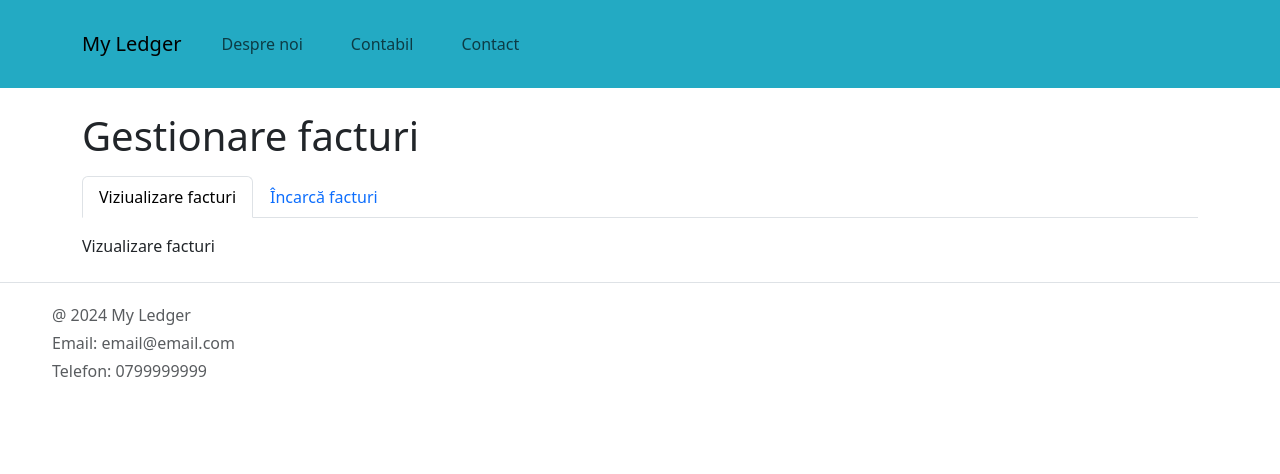
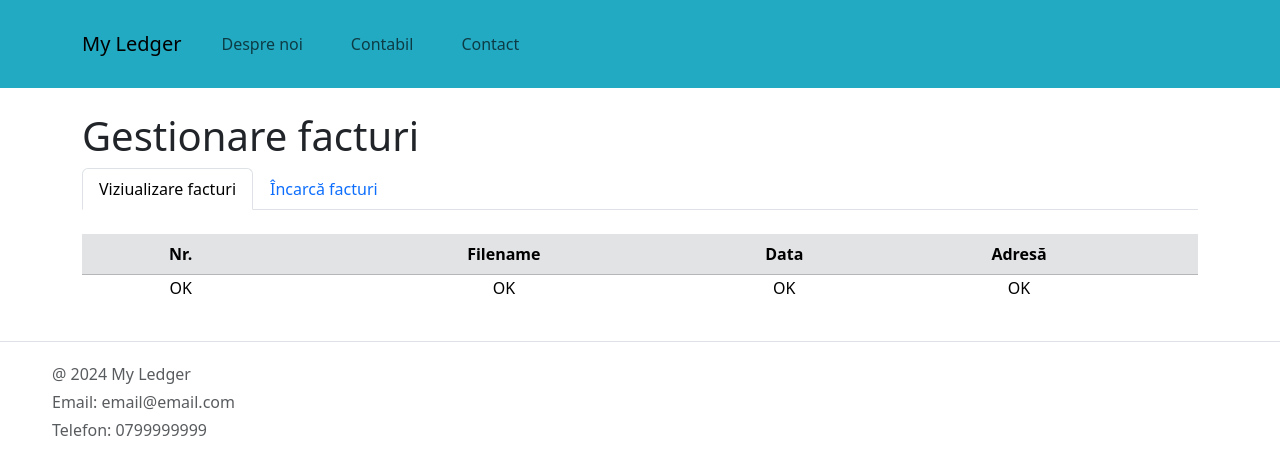
Before and after one commit to kms77/my-ledger, a React (Create React App) app in the folder frontend/: page /facturi in a window 1280 px wide. Shown: the top 474 px of the page. Built offline with nearby package versions, Linux system fonts and the light colour scheme; no server answers.

Commit message:
Added method to get invoice data

```diff
--- a/frontend/src/services/VisitorsServices.js
+++ b/frontend/src/services/VisitorsServices.js
@@ -13,6 +13,14 @@ function saveInvoices(formData){
   });
 }
 
+function getInvoices(){
+    const url = base_url + `/invoice`;
+    return axios.get( url, {
+        responseType : "blob"
+    });
+  }
+
 export const VisitorsServices = {
-    saveInvoices
+    saveInvoices,
+    getInvoices
 }
--- a/frontend/src/visitors/accounting/InvoiceManagement.jsx
+++ b/frontend/src/visitors/accounting/InvoiceManagement.jsx
@@ -1,4 +1,4 @@
-import React, {useState} from "react";
+import React, {useState, useEffect} from "react";
 import { Row, Col, Form, Container, Tabs, Tab} from "react-bootstrap";
 import UploadFiles from "../../components/files/UploadFiles";
 import LoaderButton from "../../components/buttons/LoaderButton";
@@ -8,6 +8,19 @@ const InvoiceManagement = () => {
 
   const [key, setKey] = useState('all-invoices');
   const [files, setFiles] = useState([]);
+  const [invoices, setInvoices] = useState([]);
+
+  useEffect(() => {
+    // get list of subordinates to populate user select
+    VisitorsServices.getInvoices().then((response) => {
+        console.log("Response: ", response);
+        // if(response.data.success){
+        //     var subordinates = [{label: "", value:"none"}];
+        //     unpackUserTree(res.data.data, subordinates);
+        //     setSubColleagues(subordinates);
+        // }
+    });
+}, [invoices]);
 
   const onSubmitFiles = async (event) => {
     event.preventDefault();
@@ -41,7 +54,6 @@ const InvoiceManagement = () => {
       <Row>
         <Col>
           <h1 className="mt-4" >Gestionare facturi</h1>
-          <p></p>
         </Col>
       </Row>
       <Row className="mb-4">
@@ -53,7 +65,26 @@ const InvoiceManagement = () => {
             className="mb-3"
           >
             <Tab eventKey="all-invoices" title="Viziualizare facturi">
-              Vizualizare facturi
+              <Row>
+                <Col>
+                  <table className="table table-striped text-center mt-2 table-light">
+                    <thead className="table-secondary">
+                        <tr>
+                            <th>Nr.</th>
+                            <th>Filename</th>
+                            <th style={{width:"10%"}}>Data</th>
+                            <th>Adresă</th>
+                        </tr>
+                    </thead>
+                      <tbody>
+                        <td>OK</td>
+                        <td>OK</td>
+                        <td>OK</td>
+                        <td>OK</td>
+                      </tbody>
+                  </table>
+                </Col>
+              </Row>
             </Tab>
             <Tab eventKey="profile" title="Încarcă facturi">
               <Form>
```
Also changed, not shown: frontend/src/helpers/Helpers.js (added, +19 -0 lines).
